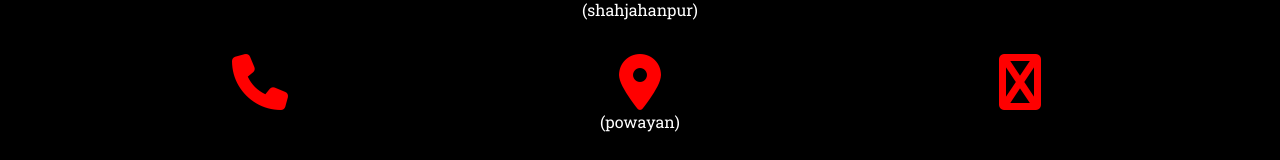
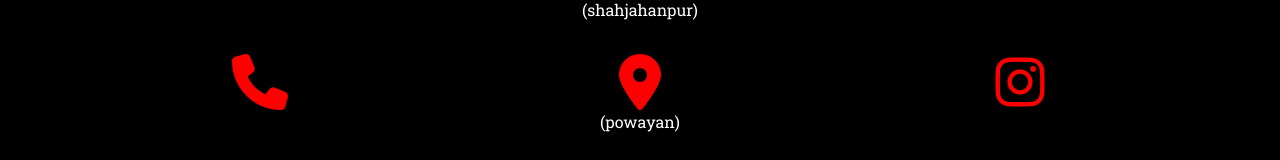
Before and after one commit to Impact-Digital/Alibaba-Telecom, a plain HTML site: page index.html in a window 1280 px wide. Shown: the part 579-739 px from the top of the page. Drawn offline with nearby package versions, Linux system fonts and the light colour scheme.

Commit message:
Update index.html

```diff
--- a/index.html
+++ b/index.html
@@ -123,7 +123,7 @@
               </div>
                 <div class="col">
                  <a href="https://www.instagram.com/alibabatelecom/">
-                  <i class="fa-solid fa-instagram all_font"></i>
+                  <i class="fa-solid fa fa-instagram all_font"></i>
                     </a>
                 </div>
               </div>
```
